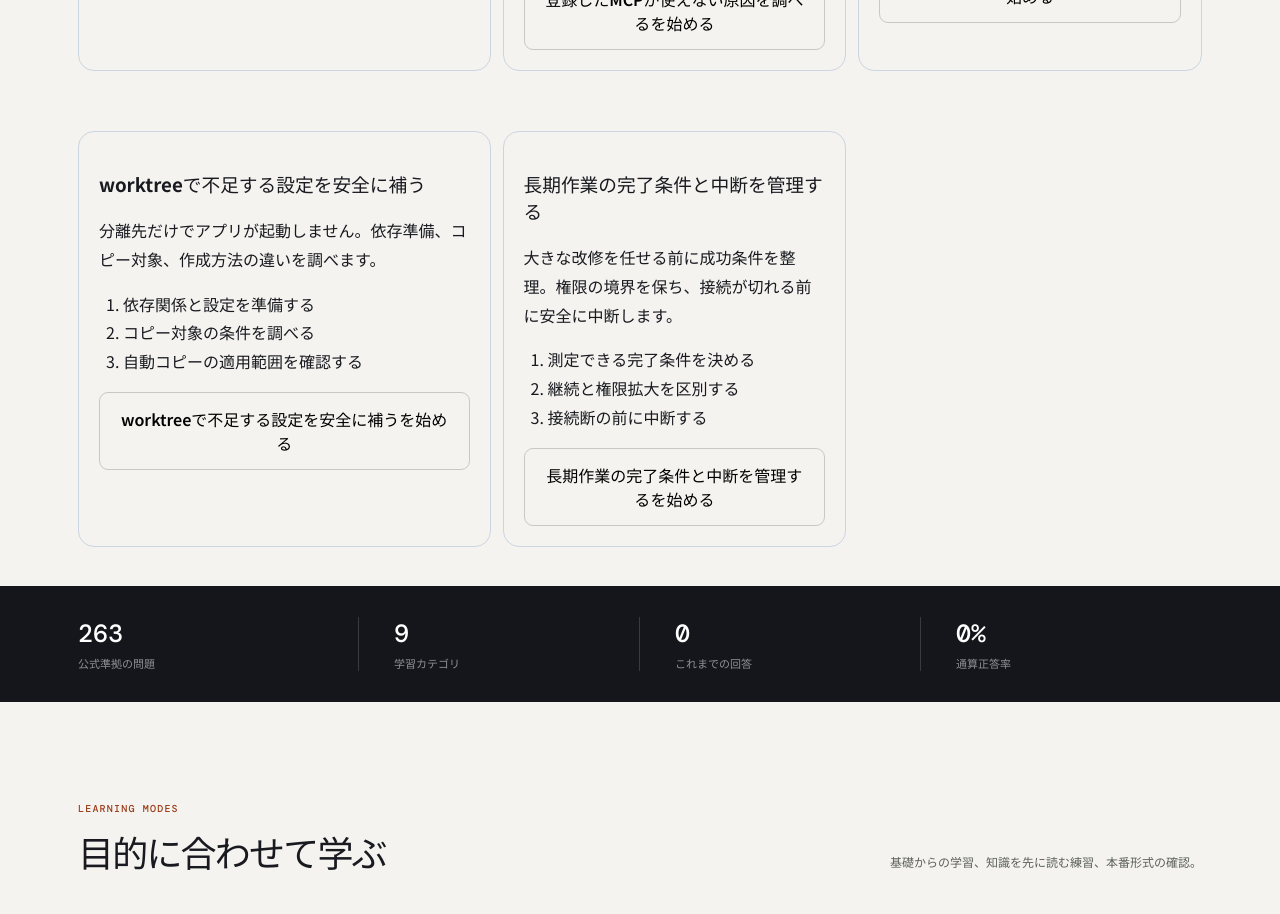
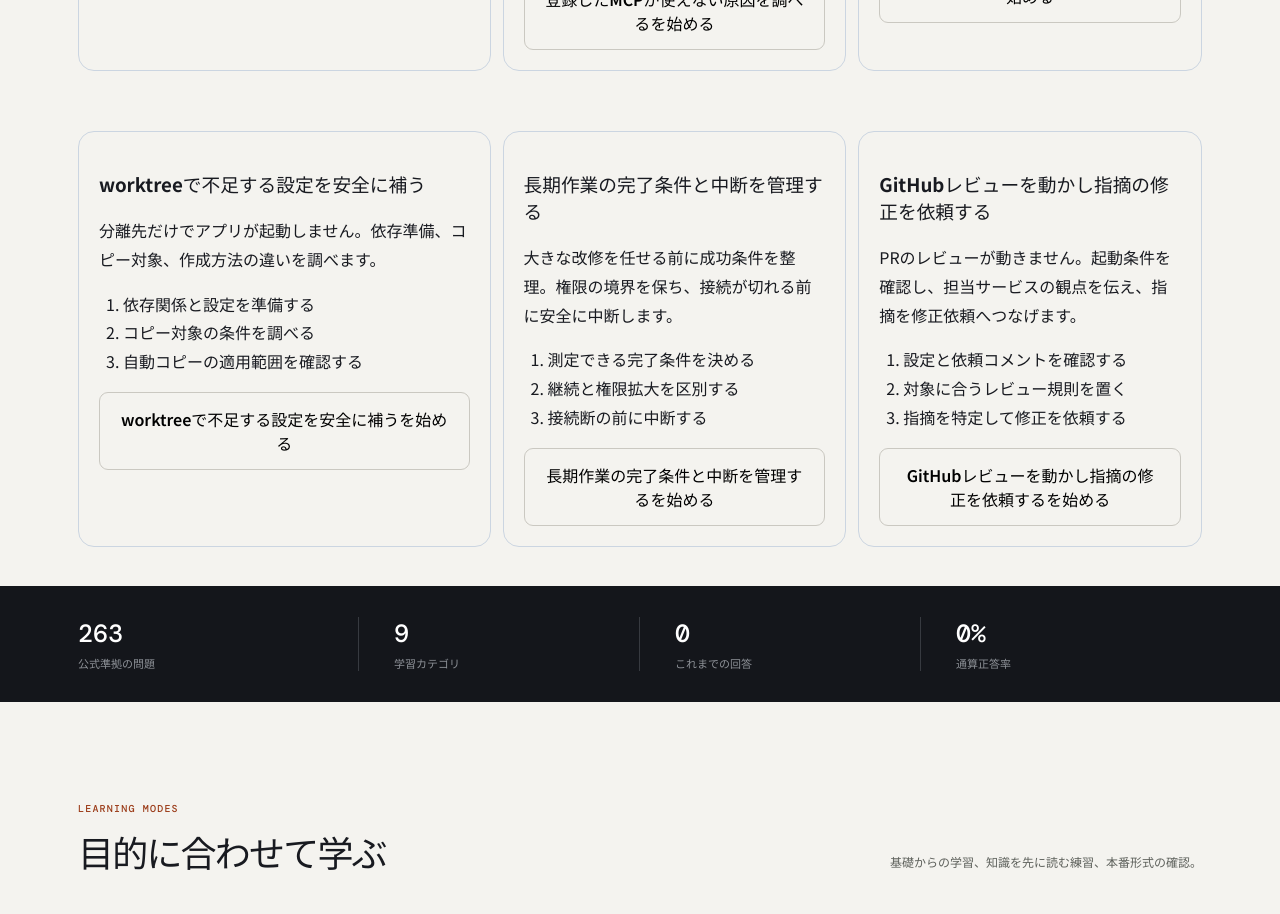
Before and after one commit to ip-san/codex-quiz, a React (Vite) app: page / in a window 1280 px wide. Shown: the part 3080-3994 px from the top of the page. Built offline with nearby package versions, Linux system fonts and the light colour scheme.

Commit message:
Add GitHub review recovery practice scenario

```diff
--- a/src/data.ts
+++ b/src/data.ts
@@ -123,10 +123,10 @@
   { id: "session-08", category: "session", difficulty: "intermediate", value: "practical", topic: "session.follow-up-queue", question: "IDEで実行中に送る追加メッセージを、現在のrunではなく次のrunまで待たせたい。どの設定が関係する？", choices: ["`chatgpt.followUpQueueMode`をqueueにする", "sandboxをfull accessにする", "`chatgpt.openOnStartup`を有効にする", "MCPサーバーを削除する"], answer: 0, explanation: "IDE設定のfollowUpQueueModeは、実行中の追加メッセージを次へqueueするか、現在のrunをsteerするかを制御します。", source: "Codex IDE extension settings", referenceUrl: "https://learn.chatgpt.com/docs/developer-settings?surface=ide", verifiedAt: "2026-07-19" },
   { id: "session-09", category: "session", difficulty: "beginner", value: "practical", topic: "session.archive", question: "後で参照できるよう保存済み会話を一覧から片付けたい。deleteより適切なのは？", choices: ["archiveする", "永久削除する", "作業ツリーを消す", "認証情報をlogoutする"], answer: 0, explanation: "archiveは保存済みセッションを整理しつつ残します。deleteはセッションを永久に削除するため、単なる整理には使い分けが必要です。", source: "Codex CLI command reference", referenceUrl: "https://learn.chatgpt.com/docs/developer-commands?surface=cli", verifiedAt: "2026-07-19" },
   { id: "session-10", category: "session", difficulty: "intermediate", value: "practical", topic: "session.goal", question: "複数ターンにわたってCodexが追い続ける作業目標を設定したい。適切な操作は？", choices: ["`/goal`でpersistent goalを設定する", "`/theme`で配色を変える", "`/mcp`で接続一覧を見る", "`/feedback`でログを送る"], answer: 0, explanation: "`/goal`はCodexが継続的に取り組む目標を設定します。単発の質問ではなく、完了まで追跡したい長期作業に適します。", source: "Codex IDE extension slash commands", referenceUrl: "https://learn.chatgpt.com/docs/developer-commands?surface=ide", verifiedAt: "2026-07-19" },
-  { id: "workflow-06", category: "workflow", difficulty: "beginner", value: "practical", topic: "review.github-trigger", question: "GitHubのPull RequestでCodexレビューを手動依頼する正確なコメントは？", choices: ["`@codex review`", "`/review local`", "`codex apply PR`", "`@github inspect`"], answer: 0, explanation: "Codex CloudとCode reviewを設定したリポジトリでは、PRコメントの`@codex review`がレビューを開始する正式なトリガーです。", source: "Codex code review in GitHub", referenceUrl: "https://learn.chatgpt.com/docs/third-party/github", verifiedAt: "2026-07-19" },
+  { id: "workflow-06", category: "workflow", difficulty: "beginner", value: "practical", topic: "review.github-trigger", question: "GitHubのPRでレビュー依頼に反応がない。CloudとCode reviewの設定を確認した後、試すコメントは？", choices: ["`@codex review`", "`/review local`", "`codex apply PR`", "`@github inspect`"], answer: 0, explanation: "Codex CloudとCode reviewを設定したリポジトリでは、PRコメントの`@codex review`がレビューを開始する正式なトリガーです。", source: "Codex code review in GitHub", referenceUrl: "https://learn.chatgpt.com/docs/third-party/github", verifiedAt: "2026-09-21" },
   { id: "workflow-07", category: "workflow", difficulty: "intermediate", value: "practical", topic: "review.github-priority", question: "GitHub上のCodexレビューが通常コメントを絞る対象は？", choices: ["重大度の高いP0・P1問題", "すべての表記揺れ", "変更されていない全行", "依存パッケージの人気度"], answer: 0, explanation: "GitHubレビューはノイズを抑えるため、標準では重大なP0・P1問題へ集中します。独自の観点はAGENTS.mdのreview guidanceで補えます。", source: "Codex code review in GitHub", referenceUrl: "https://learn.chatgpt.com/docs/third-party/github", verifiedAt: "2026-07-19" },
-  { id: "workflow-08", category: "workflow", difficulty: "intermediate", value: "practical", topic: "review.guidance", question: "パッケージごとに異なるレビュー規則をCodexへ適用したい。良い方法は？", choices: ["対象に近いAGENTS.mdへReview guidelinesを書く", "毎回すべてをPRタイトルへ書く", "正解位置を固定する", "Git履歴を削除する"], answer: 0, explanation: "Codexは変更ファイルに近いAGENTS.mdの指示を使えます。トップレベルの共通規則と、深い階層の固有規則を組み合わせられます。", source: "Codex code review in GitHub", referenceUrl: "https://learn.chatgpt.com/docs/third-party/github", verifiedAt: "2026-07-19" },
-  { id: "workflow-09", category: "workflow", difficulty: "beginner", value: "practical", topic: "review.fix", question: "CodexがPRに報告したP1問題を同じPRで直してほしい。次の依頼として適切なのは？", choices: ["`@codex fix the P1 issue`とコメントする", "PRを閉じて履歴を消す", "`codex doctor`だけ実行する", "Automatic reviewを無効にする"], answer: 0, explanation: "レビュー後に`@codex`へ修正内容を依頼すると、PRを文脈にしたCloud chatが開始され、権限があればブランチへ修正をpushできます。", source: "Codex code review in GitHub", referenceUrl: "https://learn.chatgpt.com/docs/third-party/github", verifiedAt: "2026-07-19" },
+  { id: "workflow-08", category: "workflow", difficulty: "intermediate", value: "practical", topic: "review.guidance", question: "パッケージごとに異なるレビュー規則をCodexへ適用したい。良い方法は？", choices: ["対象に近いAGENTS.mdへCode Review Rulesを書く", "毎回すべてをPRタイトルへ書く", "PRタイトルだけを統一する", "Git履歴を削除する"], answer: 0, explanation: "Codexは変更ファイルに近いAGENTS.mdの指示を使えます。トップレベルの共通規則と、深い階層の固有規則を組み合わせられます。", source: "Codex code review in GitHub", referenceUrl: "https://learn.chatgpt.com/docs/third-party/github", verifiedAt: "2026-09-21" },
+  { id: "workflow-09", category: "workflow", difficulty: "beginner", value: "practical", topic: "review.fix", question: "CodexがPRに報告したP1問題を同じPRで直してほしい。次の依頼として適切なのは？", choices: ["`@codex fix the P1 issue`とコメントする", "PRを閉じて履歴を消す", "`codex doctor`だけ実行する", "Automatic reviewを無効にする"], answer: 0, explanation: "レビュー後に`@codex`へ修正内容を依頼すると、PRを文脈にしたCloud chatが開始され、権限があればブランチへ修正をpushできます。", source: "Codex code review in GitHub", referenceUrl: "https://learn.chatgpt.com/docs/third-party/github", verifiedAt: "2026-09-21" },
   { id: "workflow-10", category: "workflow", difficulty: "intermediate", value: "practical", topic: "automation.worktree", question: "定期タスクの変更を未完了のローカル作業から隔離したい。Gitリポジトリで選ぶ実行場所は？", choices: ["専用のbackground worktree", "現在のLocalだけ", "Git管理外ディレクトリ", "同じブランチの強制checkout"], answer: 0, explanation: "Scheduled taskをworktreeで動かすと、定期実行の変更を現在の作業から分離できます。頻繁な実行では古いrunのarchiveとworktree整理も必要です。", source: "Codex scheduled tasks", referenceUrl: "https://learn.chatgpt.com/docs/automations", verifiedAt: "2026-09-21" },
   { id: "workflow-11", category: "workflow", difficulty: "intermediate", value: "practical", topic: "automation.chat-context", question: "デプロイ完了まで同じ会話の判断と文脈を使って定期確認したい。どの形式が適切？", choices: ["既存チャット内にscheduled taskを作る", "毎回独立するstandalone task", "毎回新しいリポジトリを作る", "IDE拡張を削除する"], answer: 0, explanation: "既存チャット内のscheduled taskは、そのチャットの文脈を使って戻ってきます。各runを独立させたい場合はstandaloneを選びます。", source: "Codex scheduled tasks", referenceUrl: "https://learn.chatgpt.com/docs/automations", verifiedAt: "2026-07-19" },
   { id: "workflow-12", category: "workflow", difficulty: "beginner", value: "practical", topic: "automation.prompt-test", question: "定期タスクを登録する前に最も重要な準備は？", choices: ["通常のチャットで同じプロンプトを手動テストする", "最初からfull accessにする", "失敗条件を書かない", "実行履歴を非表示にする"], answer: 0, explanation: "無人実行を登録する前に通常チャットでプロンプトを試し、対象、判断条件、完了時の報告が意図どおりか確認します。", source: "Codex scheduled tasks", referenceUrl: "https://learn.chatgpt.com/docs/automations", verifiedAt: "2026-09-21" },
--- a/src/domain/scenarios.ts
+++ b/src/domain/scenarios.ts
@@ -98,4 +98,11 @@
     ids: ["workflow-22", "workflow-24", "workflow-23"],
     steps: ["測定できる完了条件を決める", "継続と権限拡大を区別する", "接続断の前に中断する"],
   },
+  {
+    id: "github-review-recovery",
+    title: "GitHubレビューを動かし指摘の修正を依頼する",
+    description: "PRのレビューが動きません。起動条件を確認し、担当サービスの観点を伝え、指摘を修正依頼へつなげます。",
+    ids: ["workflow-06", "workflow-08", "workflow-09"],
+    steps: ["設定と依頼コメントを確認する", "対象に合うレビュー規則を置く", "指摘を特定して修正を依頼する"],
+  },
 ] as const;
```
Also changed, not shown: src/wrongFeedback.json, 4 other files (tests, documents, lock files or other folders).
